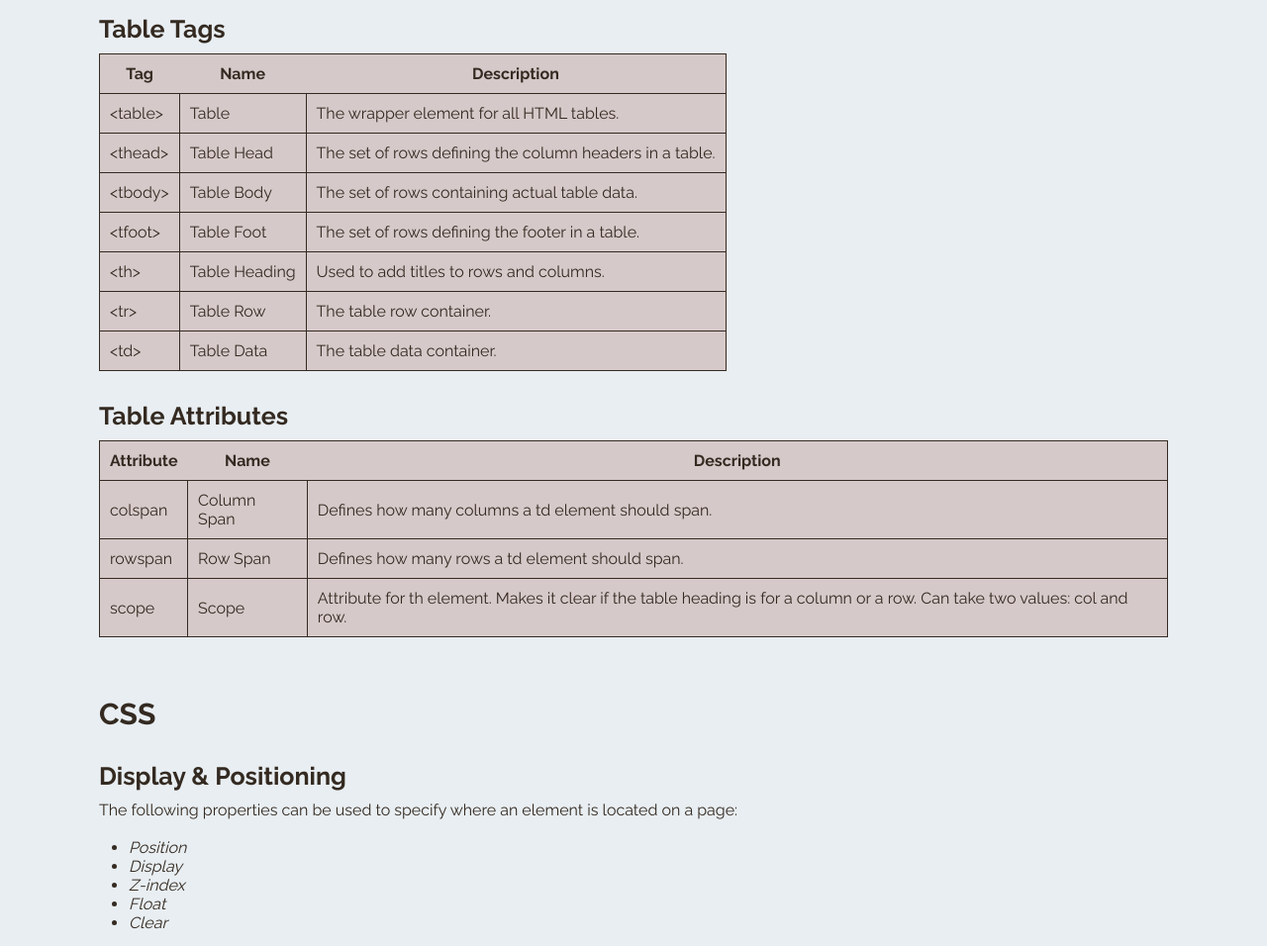
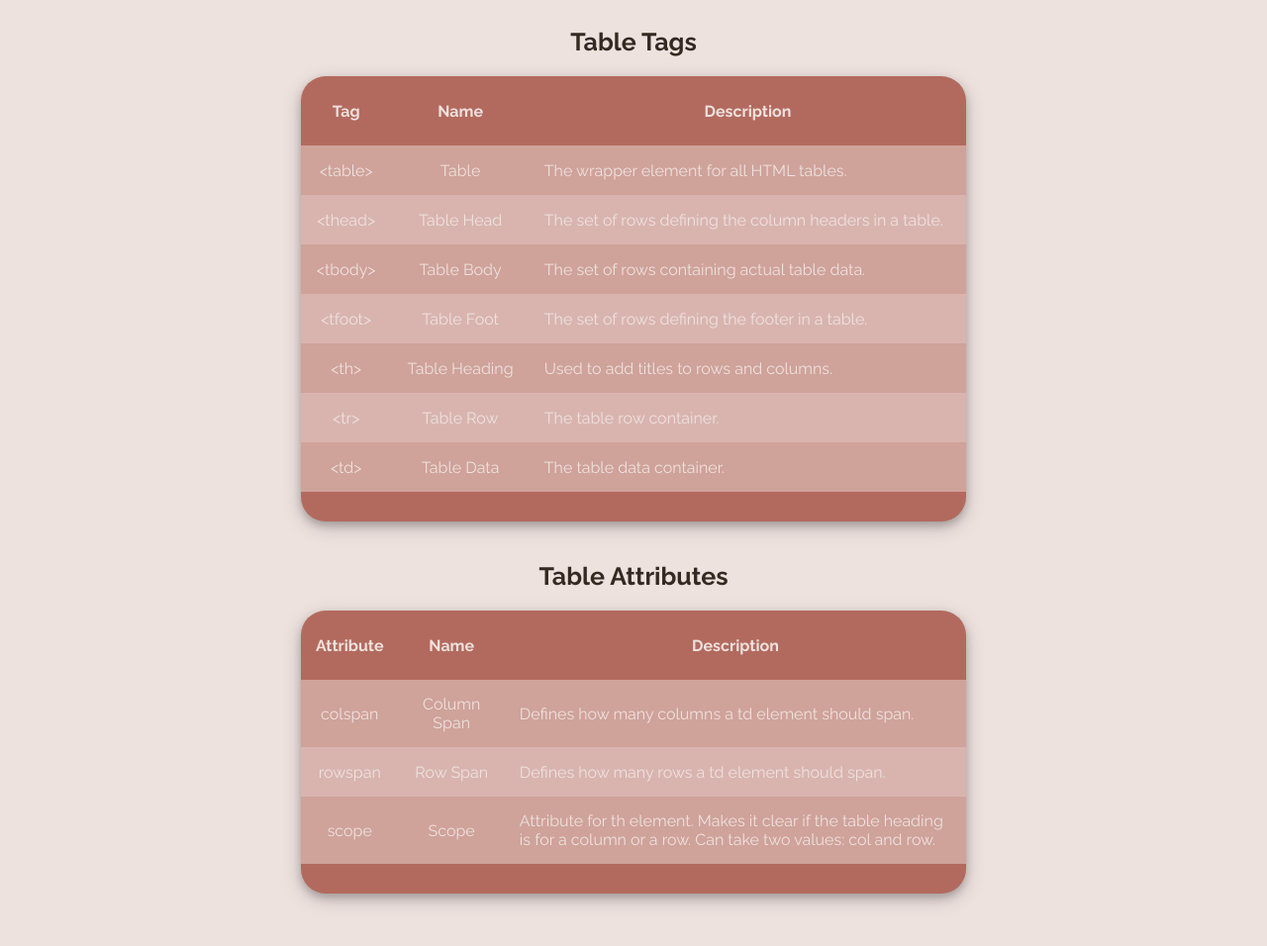
Before and after one commit to evysch/Cheat-Sheet, a plain HTML site: page index.html in a window 1280 px wide. Shown: the part 224-1180 px from the top of the page at 99% size. Drawn offline with Linux system fonts and the light colour scheme.

Commit message:
Added styles

```diff
--- a/Resources/CSS/index.css
+++ b/Resources/CSS/index.css
@@ -16,7 +16,12 @@
 header {
     width: 100%;
     text-align: center;
-    background-color: #AAC0AA;
+    background-color: #C89F9C;
+    position: fixed;
+    top: 0;
+    left: 0;
+    z-index: 10;
+    box-shadow: 0 2px 4px 0 rgba(0,0,0,.2);
 }
 
 header h1 {
@@ -28,37 +33,48 @@ header h1 {
 
 nav li {
     display: inline-block;
-    padding: 5px;
-    width: 100px;
+    padding: 10px;
+    width: 150px;
     height: 20px;
 }
 
 nav li:hover {
-    background-color: #DCEED1;
+    background-color: #EEE2DF;
 }
 
 /* BODY SECTION */
 
 body {
-    background-color: #E8EEF2;
+    background-color: #EEE2DF;
 }
 
 /* SECTION SECTION */
 
+.tables, .css {
+    position: relative;
+    top: 80px;
+    margin-bottom: 150px;
+}
+
 section {
-    margin: 60px 100px;
+    margin: 60px 15%;
 }
 
 section h2 {
     margin-top: 40px;
     margin-bottom: 30px;
     font-size: 30px;
+    text-align: center;
+    width: 100%;
+    border-bottom: 1px solid #342A21;
+    line-height: 70px;
 }
 
 section h3 {
-    margin-top: 30px;
-    margin-bottom: 10px;
+    margin-top: 40px;
+    margin-bottom: 20px;
     font-size: 25px;
+    text-align: center;
 }
 
 section h4 {
@@ -84,21 +100,68 @@ section li {
 /* TABLES SECTION */
 
 .tables table {
-    background-color: #D6C9C9;
-    border: 1px solid #342A21;
+    background-color: #B36A5E;
+    border: 1px solid EEE2DF;
     border-collapse: collapse;
+    border-radius: 25px;
+    margin: 0 auto;
+    width: 75%;
+    overflow: scroll;
+    box-shadow: 0 4px 8px 0 rgba(0, 0, 0, 0.2), 0 6px 20px 0 rgba(0, 0, 0, 0.19);
 }
 
 .tables table th {
-    padding: 10px;
+    padding: 15px;
+    color: #EEE2DF;
+    height: 40px;
 }
 
 .tables table td {
-    border: 1px solid #342A21;
-    padding: 10px;
+    /* border: 1px solid #EEE2DF; */
+    padding: 15px;
+    color: #EEE2DF;
+    /* border: 1px solid; */
+    text-align: center;
+}
+
+.description {
+    text-align: left !important;
+}
+
+tr {
+    height: 50px;
+}
+
+.tr-even {
+    background-color: #CFA29A;
+}
+
+.tr-off {
+    background-color: #D9B4AF;
+}
+
+tfoot tr {
+    height: 30px;
 }
 
 /* CSS SECTION */
+
+.css {
+    position: relative;
+    top: 0;
+}
+
+.css-intro {
+    text-align: center;
+}
+
+.css-intro-list {
+    list-style-position: inside;
+    display: inline-block;
+    text-align: left;
+    position: relative;
+    left: -30px;
+}
 
 .sub-section {
     margin: 0 40px;
--- a/index.html
+++ b/index.html
@@ -11,12 +11,8 @@
     <h1>Cheat Sheet</h1>
     <nav>
       <ul>
-        <a href="#html-tables">
-          <li>HTML Tables</li>
-        </a>
-        <a href="#css">
-          <li>CSS</li>
-        </a>
+        <a href="#html-tables"><li>HTML Tables</li></a>
+        <a href="#css"><li>CSS</li></a>
       </ul>
     </nav>
   </header>
@@ -36,42 +32,45 @@
       </thead>
 
       <tbody>
-        <tr>
+        <tr class="tr-even">
           <td>&lt;table&gt;</td>
           <td>Table</td>
-          <td>The wrapper element for all HTML tables.</td>
+          <td class="description">The wrapper element for all HTML tables.</td>
         </tr>
-        <tr>
+        <tr class="tr-off">
           <td>&lt;thead&gt;</td>
           <td>Table Head</td>
-          <td>The set of rows defining the column headers in a table.</td>
+          <td class="description">The set of rows defining the column headers in a table.</td>
         </tr>
-        <tr>
+        <tr class="tr-even">
           <td>&lt;tbody&gt;</td>
           <td>Table Body</td>
-          <td>The set of rows containing actual table data.</td>
+          <td class="description">The set of rows containing actual table data.</td>
         </tr>
-        <tr>
+        <tr class="tr-off">
           <td>&lt;tfoot&gt;</td>
           <td>Table Foot</td>
-          <td>The set of rows defining the footer in a table.</td>
+          <td class="description">The set of rows defining the footer in a table.</td>
         </tr>
-        <tr>
+        <tr class="tr-even">
           <td>&lt;th&gt;</td>
           <td>Table Heading</td>
-          <td>Used to add titles to rows and columns.</td>
+          <td class="description">Used to add titles to rows and columns.</td>
         </tr>
-        <tr>
+        <tr class="tr-off">
           <td>&lt;tr&gt;</td>
           <td>Table Row</td>
-          <td>The table row container.</td>
+          <td class="description">The table row container.</td>
         </tr>
-        <tr>
+        <tr class="tr-even">
           <td>&lt;td&gt;</td>
           <td>Table Data</td>
-          <td>The table data container.</td>
+          <td class="description">The table data container.</td>
         </tr>
       </tbody>
+      <tfoot>
+        <tr></tr>
+      </tfooter>
     </table>
 
     <h3>Table Attributes</h3>
@@ -86,39 +85,43 @@
       </thead>
 
       <tbody>
-        <tr>
+        <tr class="tr-even">
           <td>colspan</td>
           <td>Column Span</td>
-          <td>Defines how many columns a td element should span.</td>
+          <td class="description">Defines how many columns a td element should span.</td>
         </tr>
-        <tr>
+        <tr class="tr-off">
           <td>rowspan</td>
           <td>Row Span</td>
-          <td>Defines how many rows a td element should span.</td>
+          <td class="description">Defines how many rows a td element should span.</td>
         </tr>
-        <tr>
+        <tr class="tr-even">
           <td>scope</td>
           <td>Scope</td>
-          <td>Attribute for th element. Makes it clear if the table heading is for a column or a row. Can take two
+          <td class="description">Attribute for th element. Makes it clear if the table heading is for a column or a row. Can take two
             values: col and row.</td>
         </tr>
       </tbody>
+      <tfoot>
+        <tr></tr>
+      </tfooter>
     </table>
   </section>
 
   <section class="css">
     <h2 id="css">CSS</h2>
     <h3>Display & Positioning</h3>
+    <div class="css-intro">
     <p>The following properties can be used to specify where an element is located on a page:</p>
     <br>
-    <ul>
+    <ul class="css-intro-list">
       <li>Position</li>
       <li>Display</li>
       <li>Z-index</li>
       <li>Float</li>
       <li>Clear</li>
     </ul>
-
+    </div>
     <section class="sub-section">
       <h4>Position</h4>
       <p>The default position of an element can be changed by setting its position property. The position property can
@@ -270,7 +273,8 @@
       <br>
       <ul>
         <li>left—the left side of the element will not touch any other element within the same containing element.</li>
-        <li>right—the right side of the element will not touch any other element within the same containing element.</li>
+        <li>right—the right side of the element will not touch any other element within the same containing element.
+        </li>
         <li>both—neither side of the element will touch any other element within the same containing element.</li>
         <li>none—the element can touch either side.</li>
       </ul>
```
